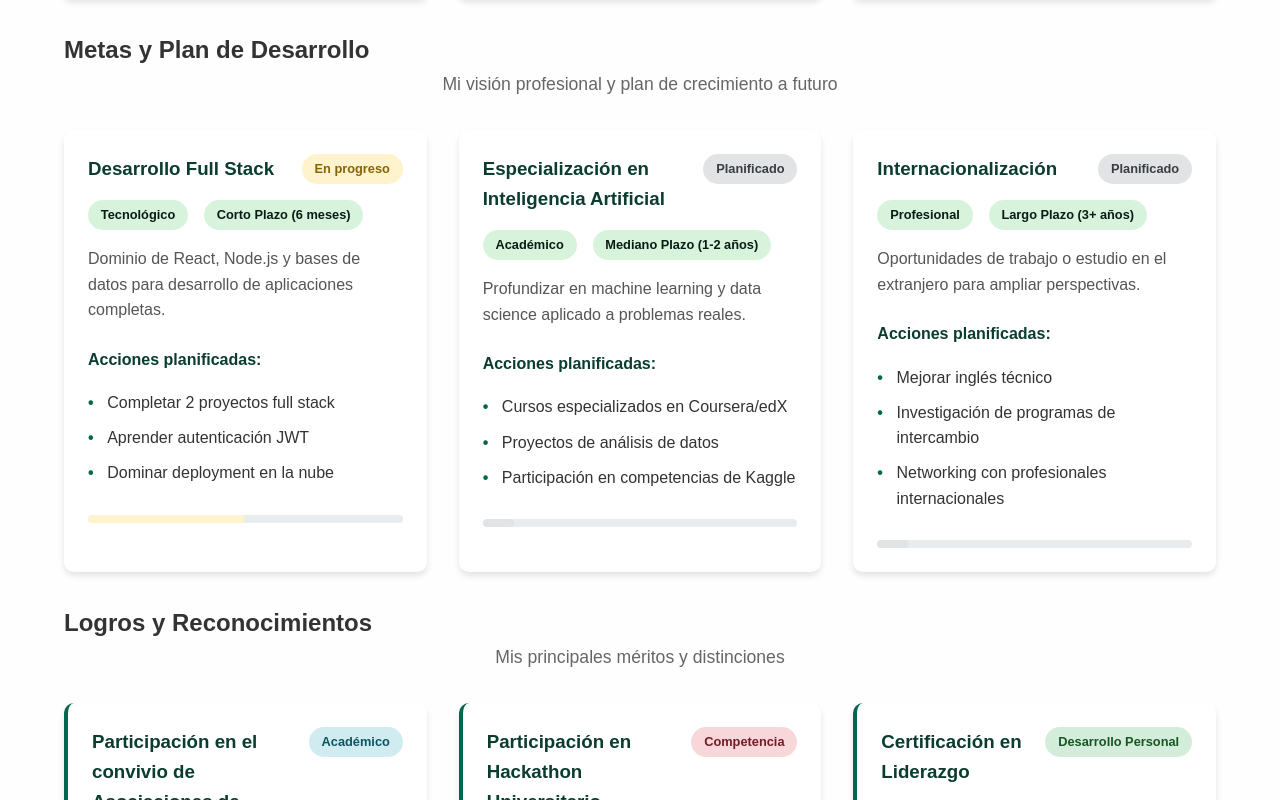
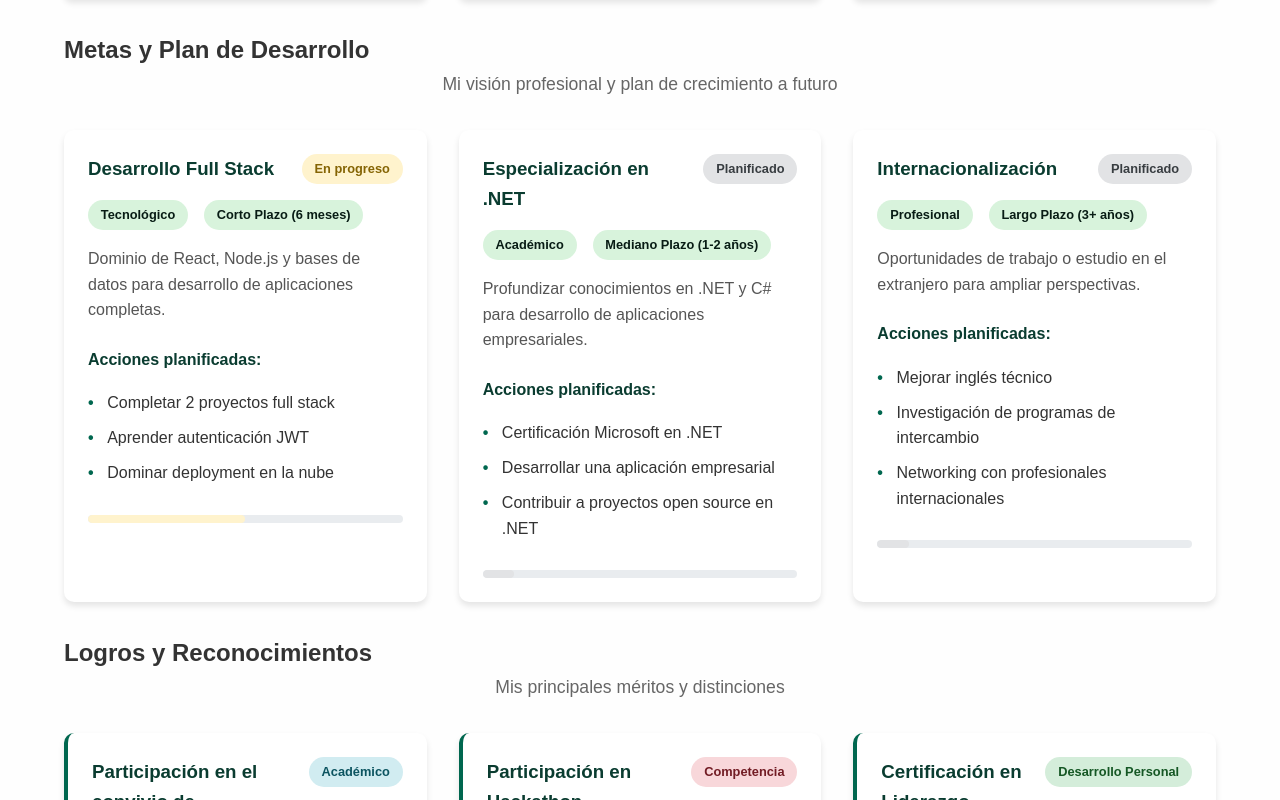
Before and after one commit to LuisK19/Portafolio-WEB, a React (Vite) app: page / in a window 1280 px wide. Shown: the part 2000-2800 px from the top of the page. Built offline with nearby package versions, Linux system fonts and the light colour scheme.

Commit message:
feat: Update goals data for specialization in .NET and enhance PDF export functionality; modify footer copyright year and clean up CSS styles

```diff
--- a/public/Data/goals.json
+++ b/public/Data/goals.json
@@ -14,14 +14,14 @@
   },
   {
     "id": 2,
-    "title": "Especialización en Inteligencia Artificial",
+    "title": "Especialización en .NET",
     "category": "Académico",
     "timeline": "Mediano Plazo (1-2 años)",
-    "description": "Profundizar en machine learning y data science aplicado a problemas reales.",
+    "description": "Profundizar conocimientos en .NET y C# para desarrollo de aplicaciones empresariales.",
     "actions": [
-      "Cursos especializados en Coursera/edX",
-      "Proyectos de análisis de datos",
-      "Participación en competencias de Kaggle"
+      "Certificación Microsoft en .NET",
+      "Desarrollar una aplicación empresarial",
+      "Contribuir a proyectos open source en .NET"
     ],
     "status": "Planificado"
   },
--- a/src/Pages/about/AboutPage.jsx
+++ b/src/Pages/about/AboutPage.jsx
@@ -231,7 +231,7 @@ const exportToPDF = async () => {
 
     yPosition = drawLine(yPosition);
 
-    // Recomendaciones
+
     yPosition = addText('RECOMENDACIONES', margin, yPosition, { fontSize: 16, fontStyle: 'bold' });
 
     if (recommendations && recommendations.length > 0) {
@@ -244,17 +244,17 @@ const exportToPDF = async () => {
       yPosition = addText('No hay recomendaciones disponibles', margin, yPosition);
     }
 
-    // Pie de página
+
     const totalPages = doc.internal.getNumberOfPages();
     for (let i = 1; i <= totalPages; i++) {
       doc.setPage(i);
       doc.setFontSize(10);
-      doc.setTextColor(100, 100, 100); // Color gris para el pie de página
+      doc.setTextColor(100, 100, 100);
       doc.text(`Página ${i} de ${totalPages}`, pageWidth - margin, doc.internal.pageSize.getHeight() - 10, { align: 'right' });
       doc.text('CV generado desde mi portafolio personal', margin, doc.internal.pageSize.getHeight() - 10);
     }
 
-    // Guardar el PDF
+
     doc.save(`CV_${personalInfo.name.replace(/\s+/g, '_')}.pdf`);
 
   } catch (error) {
--- a/src/components/Layout/Footer.jsx
+++ b/src/components/Layout/Footer.jsx
@@ -4,7 +4,7 @@ const Footer = () => {
   return (
     <footer>
       <div className="container">
-        <p>Luis Trejos &copy; 2023. Todos los derechos reservados.</p>
+        <p>Luis Trejos &copy; 2025. Todos los derechos reservados.</p>
       </div>
     </footer>
   );
--- a/src/styles/personalInfo.css
+++ b/src/styles/personalInfo.css
@@ -1,4 +1,3 @@
-/* personalInfo.css - Estilos compactos para la página Sobre Mí */
 .about-page {
   min-height: 100vh;
   padding: 2rem 0;
@@ -26,7 +25,6 @@
   font-size: 1.1rem;
 }
 
-/* Sección de perfil - Más compacta */
 .profile-section {
   background-color: var(--color-white);
   padding: 1.5rem;
@@ -79,7 +77,6 @@
   font-size: 0.9rem;
 }
 
-/* Sección de habilidades - Formato compacto en grid */
 .skills-section {
   background-color: var(--color-white);
   padding: 1.5rem;
@@ -154,7 +151,6 @@
   transition: width 0.5s ease;
 }
 
-/* Sección de redes sociales */
 .social-section {
   background-color: var(--color-white);
   padding: 1.5rem;
@@ -170,7 +166,6 @@
   font-size: 1.5rem;
 }
 
-/* Sección de recomendaciones - Estilo feed vertical */
 .recommendations-section {
   background-color: var(--color-white);
   padding: 1.5rem;
--- a/src/styles/style.css
+++ b/src/styles/style.css
@@ -140,10 +140,7 @@ footer {
     color: var(--text-color);
     font-size: 1.5rem;
     cursor: pointer;
-    margin-top: -15px;
 }
-
-
 
 /* Para pantallas muy grandes (más de 1600px) */
 @media (min-width: 1600px) {
@@ -445,13 +442,6 @@ footer {
     text-align: center;
 }
 
-
-
-
-
-
-
-/* Estados de carga y error */
 .loading,
 .error,
 .no-data {
@@ -468,7 +458,6 @@ footer {
     color: #666;
 }
 
-/* Mejoras para la página de trabajos académicos */
 .academic-works-page {
     min-height: 100vh;
     padding: 2rem 0;
@@ -554,20 +543,11 @@ margin-top: 1rem;
     background: var(--secondary-color);
 }
 
-
-
-
-
-
-/* Header en página principal cuando se hace scroll */
 .header.scrolled {
     background: rgba(255, 255, 255, 0.95);
     backdrop-filter: blur(10px);
 }
 
-
-
-/* Estilos para el botón de toggle */
 .toggle-works-btn {
     display: flex;
     align-items: center;
@@ -625,7 +605,7 @@ margin-top: 1rem;
     }
 
     #main-nav {
-        padding: var(--spacing-md) 0 var(--spacing-sm) 0; /* Más espacio en la parte superior */
+        padding: var(--spacing-md) 0 var(--spacing-sm) 0;
     }
 
     #main-nav ul {
```
Also changed, not shown: src/styles/academicWorks.css (+0 -9 lines).
